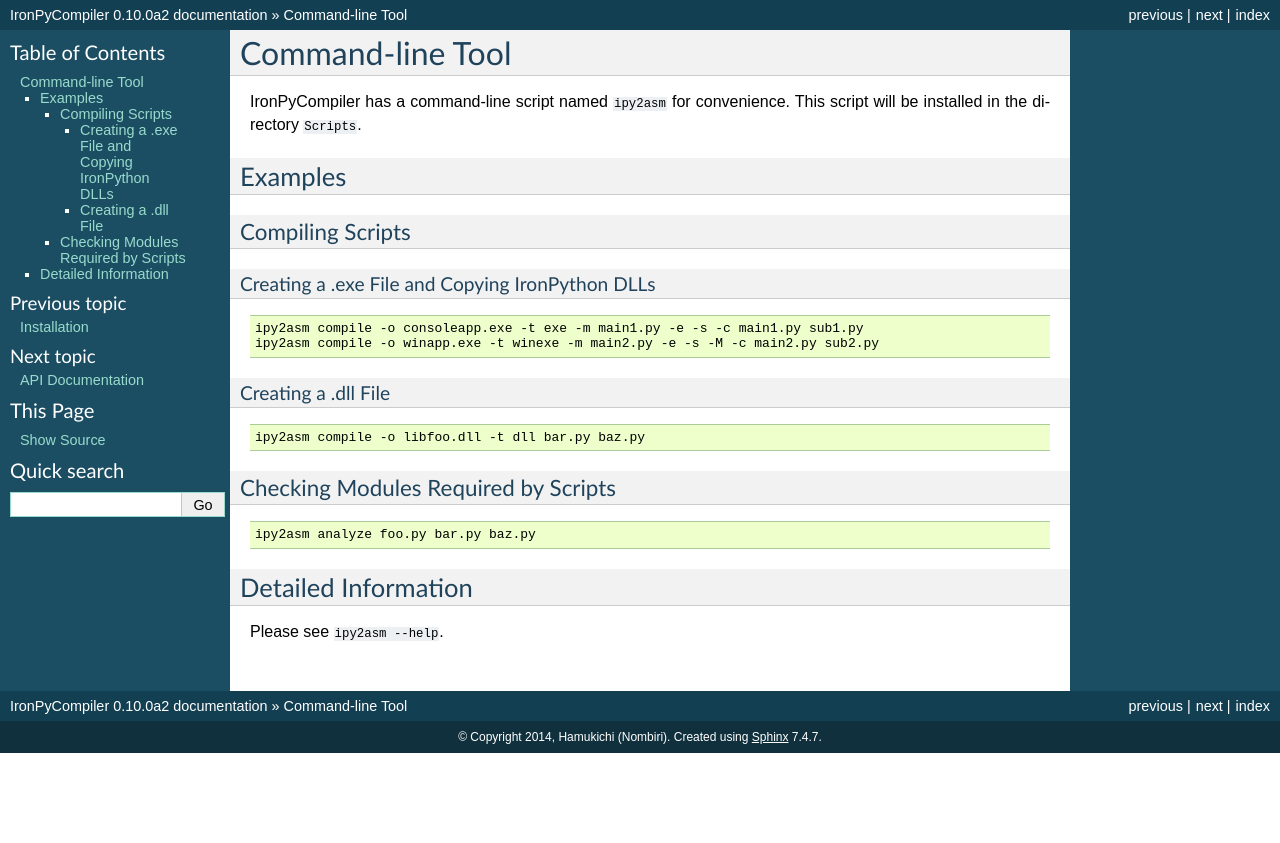
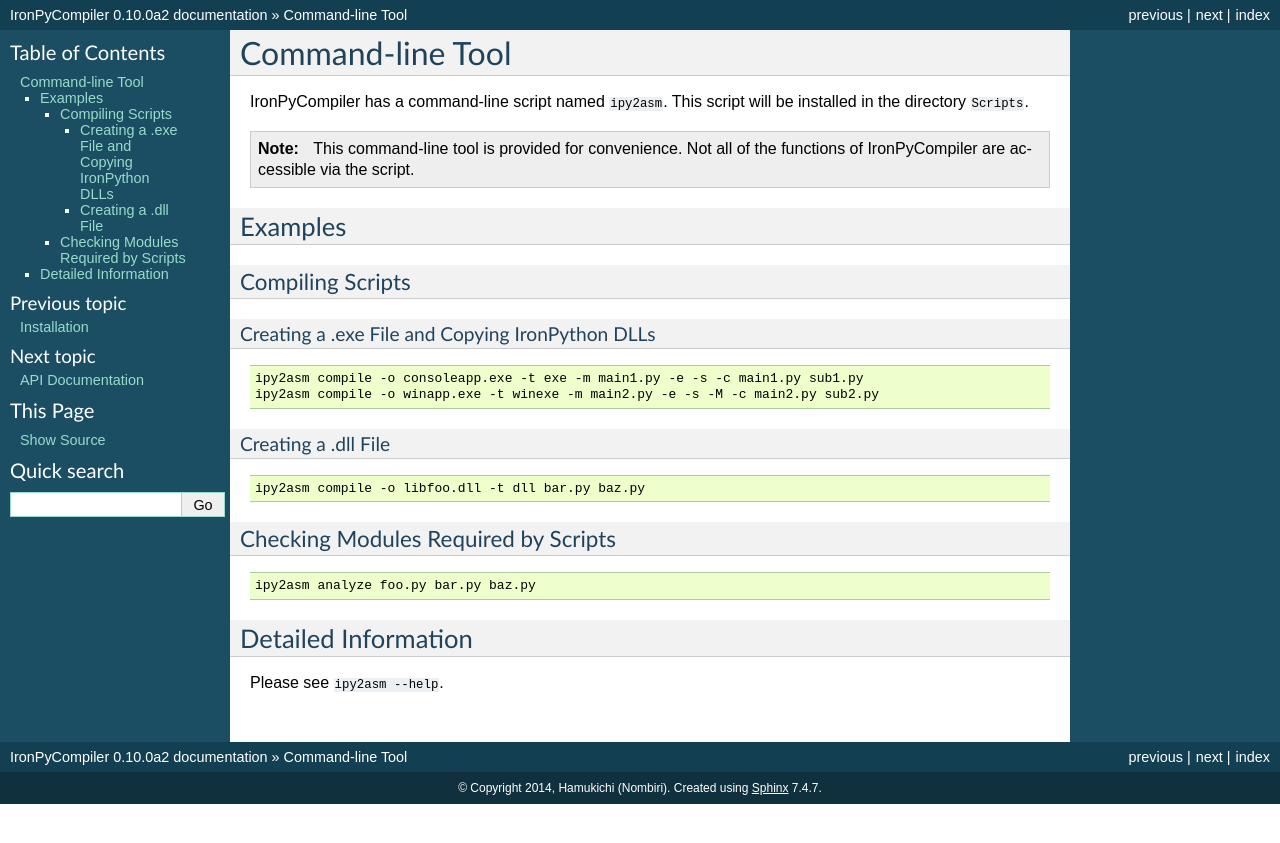
Before and after one commit to hamukichi/ironpycompiler, a Sphinx documentation site: the page built from doc/command-line.rst, in a window 1280 px wide. Shown: the top 843 px of the page. Built offline with Sphinx 7.4.7, drawn with Linux system fonts in a browser that asks for light colours.

Commit message:
Added note
limited access to IronPyCompiler

```diff
--- a/doc/command-line.rst
+++ b/doc/command-line.rst
@@ -1,8 +1,12 @@
 Command-line Tool
 =================
 
-IronPyCompiler has a command-line script named ``ipy2asm`` for convenience. This script
+IronPyCompiler has a command-line script named ``ipy2asm``. This script
 will be installed in the directory ``Scripts``.
+
+.. note::
+   This command-line tool is provided for convenience. Not all of the functions
+   of IronPyCompiler are accessible via the script.
 
 Examples
 --------
```
